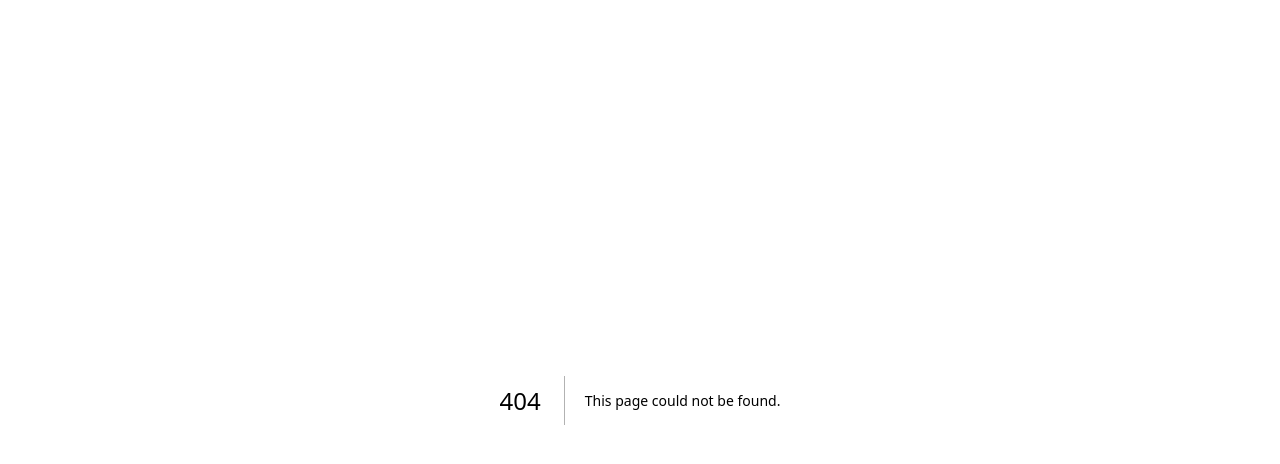
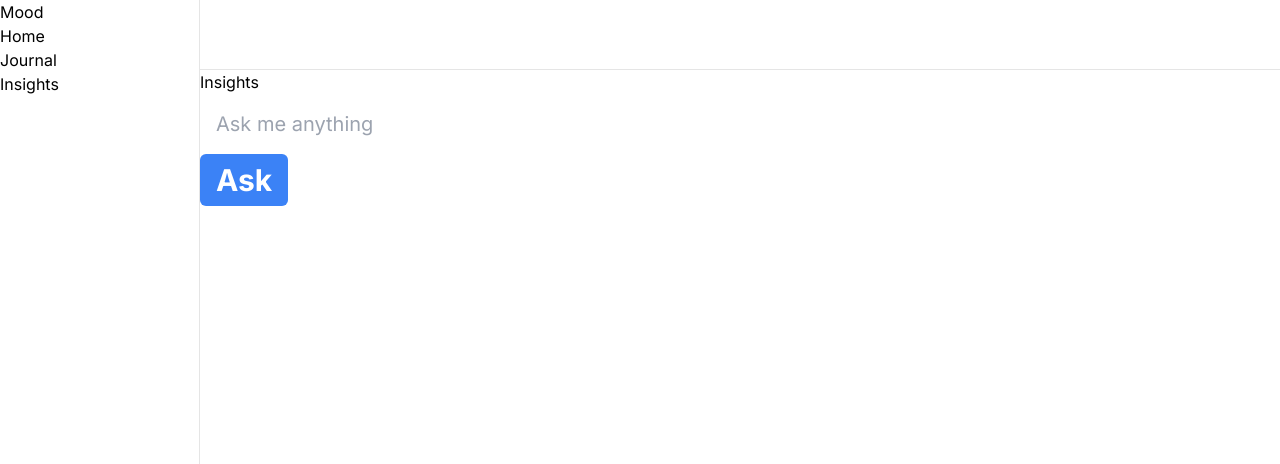
Before and after one commit to stylescode/mood-ai-journal, a Next.js app: page /insights in a window 1280 px wide. Before the commit this address had no page. Shown: the top 464 px of the page. Built offline with nearby package versions, Linux system fonts and the light colour scheme.

Commit message:
feat: user can ask for ai insight on entries

```diff
--- /dev/null
+++ b/app/(dashboard)/insights/page.tsx
@@ -0,0 +1,13 @@
+import Insights from "@/components/Insights";
+
+const InsightsPage = () => {
+
+  return (
+    <div>
+      <h1>Insights</h1>
+      <Insights />
+    </div>
+  );
+}
+
+export default InsightsPage;
```
